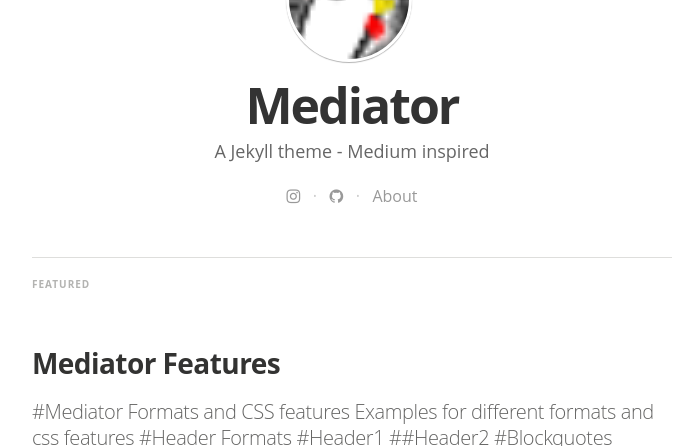
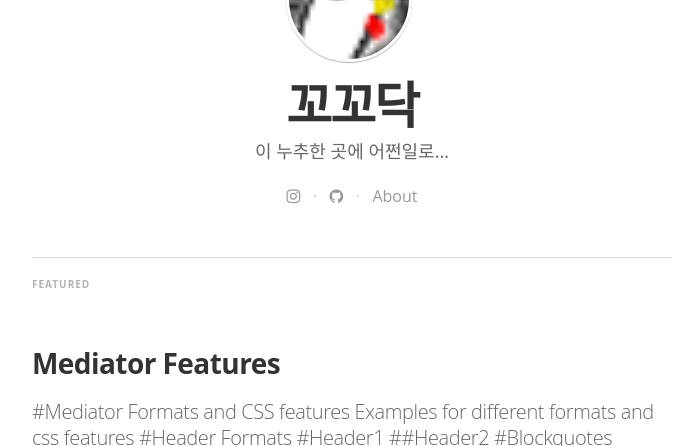
Before and after one commit to kokodakdak/kokodakdak.github.io, a Jekyll site: the page built from index.html, in a window 1280 px wide and 900 px high, cut to the strip 454-900 px from the top of the window. Shown: the whole strip, without its empty margins (288-972 px from the left). Built offline with Jekyll 4.4.1, drawn with Linux system fonts in a browser that asks for light colours; nearby versions of some CDN libraries; some web fonts are replaced; the list of posts is cut into pages by our own code.

Commit message:
제목추가

```diff
--- a/_config.yml
+++ b/_config.yml
@@ -1,12 +1,13 @@
-# Build settings
+#Build settings
+#coding:utf8
 gems:
   - jemoji
   - jekyll-paginate
 
 # Site settings
-title: "Mediator"
+title: "꼬꼬닥"
 description: > # this means to ignore newlines until "email:"
-   A Jekyll theme - Medium inspired
+   이 누추한 곳에 어쩐일로...
 
 email: jg9502@naver.com
 #blog logo
```
